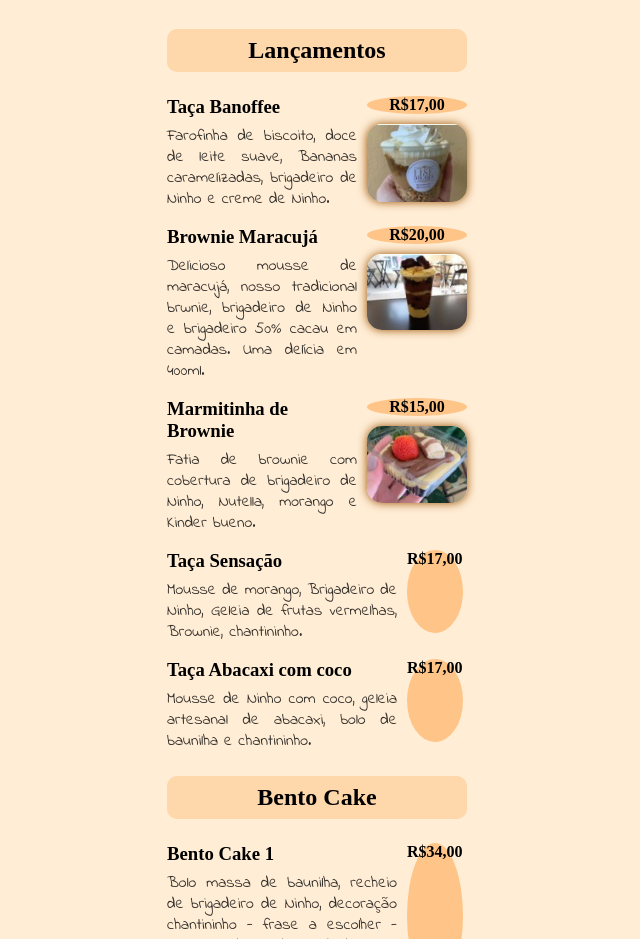
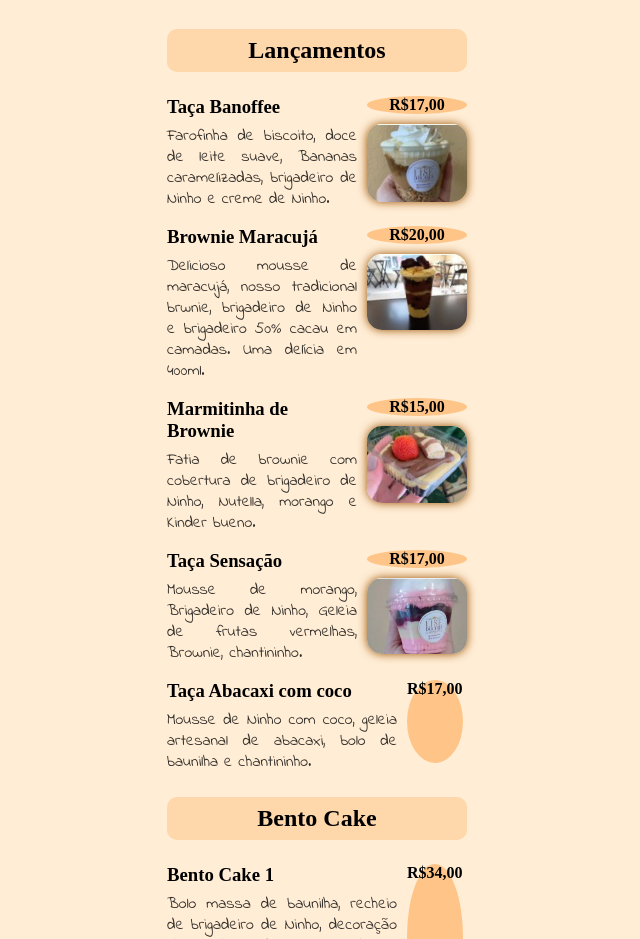
Before and after one commit to NatyBernini/maratona, a plain HTML site: page index.html in a window 1280 px wide. Shown: the part 161-1100 px from the top of the page, without its empty margins (323-963 px from the left). Drawn offline with Linux system fonts and the light colour scheme; a web font is replaced by a local one.

Commit message:
Update index.html

```diff
--- a/index.html
+++ b/index.html
@@ -61,9 +61,12 @@
                         <h3>Taça Sensação </h3>
                         <p class="description">Mousse de morango, Brigadeiro de Ninho, Geleia de frutas vermelhas, Brownie, chantininho.</p>
                     </div>
-                    <strong class="price"> <!--Deixa em negrito-->
-                        R$17,00
-                    </strong>
+                    <div>
+                        <strong class="price"> <!--Deixa em negrito-->
+                            R$17,00
+                        </strong>
+                        <img src="_imagens/sensacao.jpeg" alt="">
+                    </div>
                 </li>
                 <li> <!--Item da lista-->
                     <div class="details">
```
